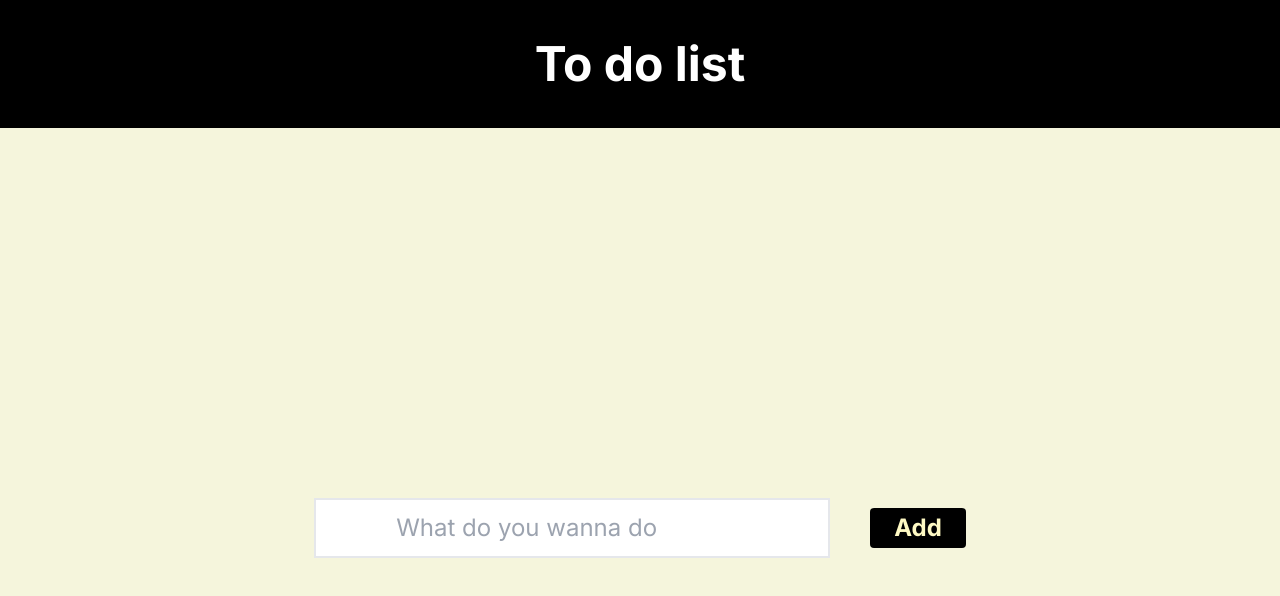
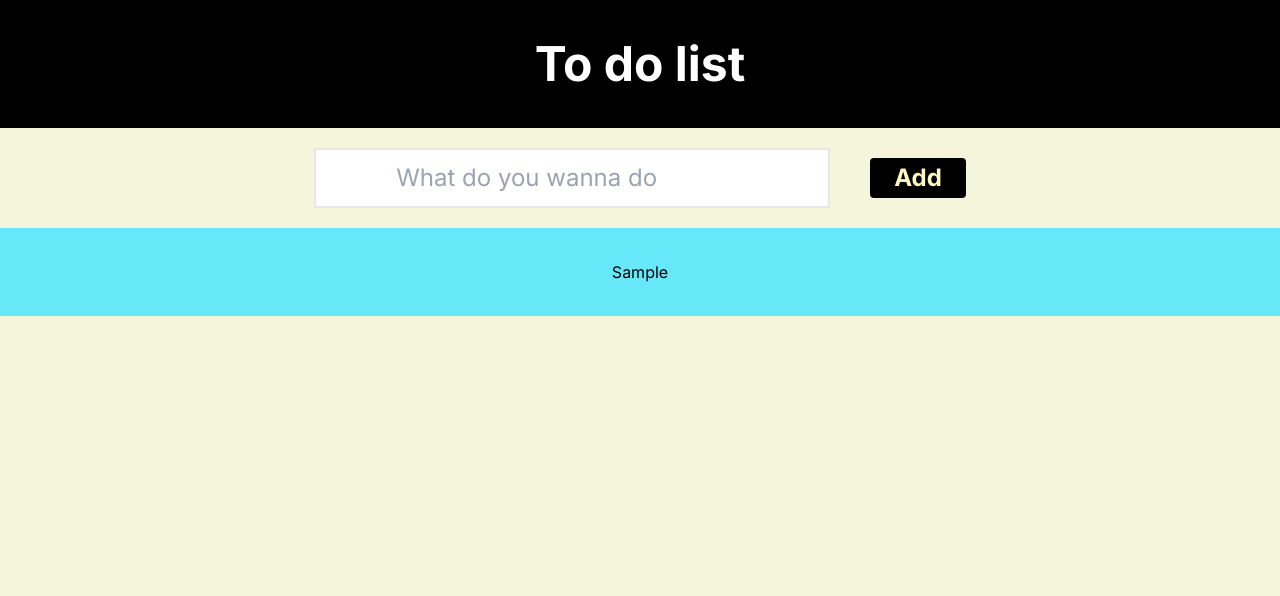
Before and after one commit to Anikhet/react-for-studying, a Next.js app: page / in a window 1280 px wide. Both pictures are taken after typing "Sample" into the empty fields and a click on the button "Add". Shown: the top 596 px of the page. Built offline with nearby package versions, Linux system fonts and the light colour scheme.

Commit message:
Rendering the tasks

```diff
--- a/app/page.js
+++ b/app/page.js
@@ -3,16 +3,27 @@ import React,{ useState } from 'react'
 
 const page = () => {
   const [title, setTitle] = useState('')
+  const [taskList,setTask] = useState([])
 
   const submitHandle = (e) =>{
-    e.preventDefault();
+    e.preventDefault()
+    setTask([...taskList,{title}])
     setTitle('')
+    console.log(taskList)
   }
+  let renderTask = <h2>No work yet</h2>
+  renderTask = taskList.map((t,i)=>{
+    return <div>
+      <h5>{t.title}</h5>
+    </div>
+  })
+
+
 
   return (
     <>
     <h1 className='bg-black text-white font-bold text-center p-10  text-5xl'>To do list</h1>
-    <div className='h-screen flex justify-center items-center flex-grow '>
+    <div className=' flex justify-center  '>
     <form onSubmit={submitHandle}>
     <input placeholder='What do you wanna do '
     className=' px-20 py-3 text-2xl  text-amber-900 border-2 m-5'
@@ -21,7 +32,14 @@ const page = () => {
     }}></input>
     <button type='submit' className=' bg-black text-yellow-100 px-6 py-1 text-2xl font-bold rounded m-5'>Add</button>
     </form>
+
     </div>
+    <div className=' text-center p-8 bg-cyan-300'>
+      <ul>
+        {renderTask}
+      </ul>
+    </div>
+
     </>
 
   )
```
